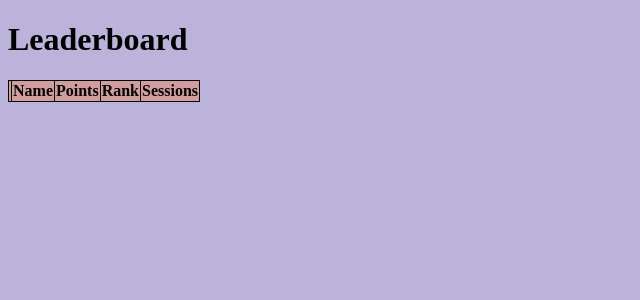
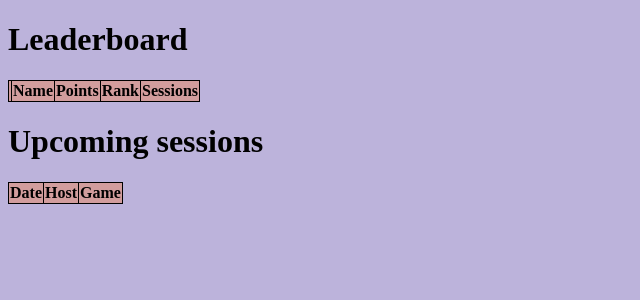
Before and after one commit to ErikLundin98/boared_gamers, a Flask app: template app/templates/home.html in a window 1280 px wide. Shown: the part 54-354 px from the top of the page, without its empty margins (0-640 px from the left). Run offline with Flask 3, Linux system fonts and the light colour scheme; the template is opened without the code that fills it, so the values that code supplies are empty; parts of the project's set-up code (start-up, migrations or seed data) failed here and were passed over.

Commit message:
Add upcoming sessions table

```diff
--- a/app/templates/home.html
+++ b/app/templates/home.html
@@ -23,4 +23,20 @@
     {% endfor %}
 
 </table>
+<h1>Upcoming sessions</h1>
+<table>
+  <tr>
+    <th>Date</th>
+    <th>Host</th>
+    <th>Game</th>
+  </tr>
+  {% for row in upcoming_sessions %}
+  <tr>
+    <td>{{row["date"]}}</td>
+    <td>{{row["host"]}}</td>
+    <td>{{row["game"]}}</td>
+  </tr>
+  {% endfor %}
+
+</table>
 {% endblock main_content %}
```
Also changed, not shown: app/server.py (+43 -22 lines).
